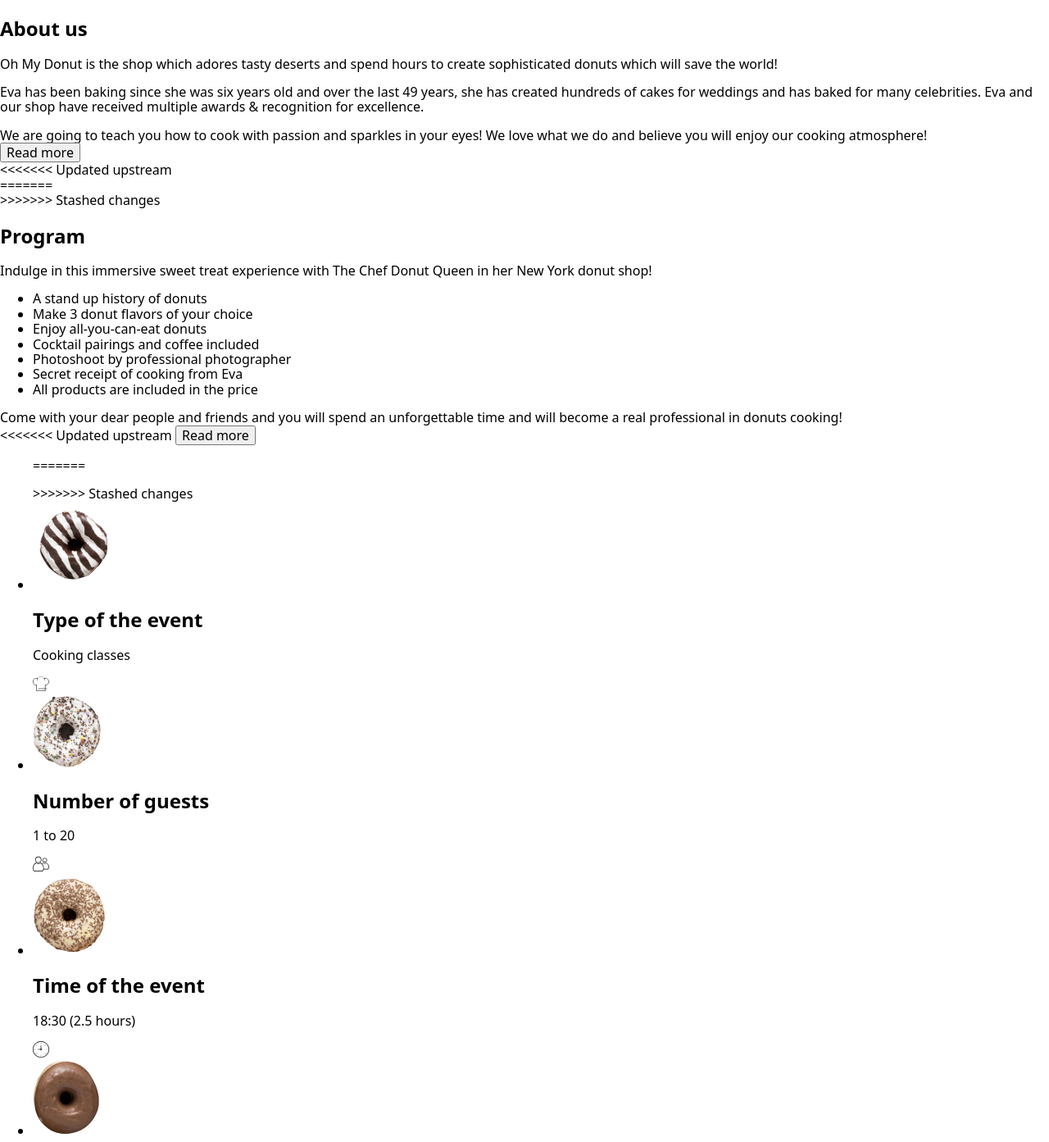
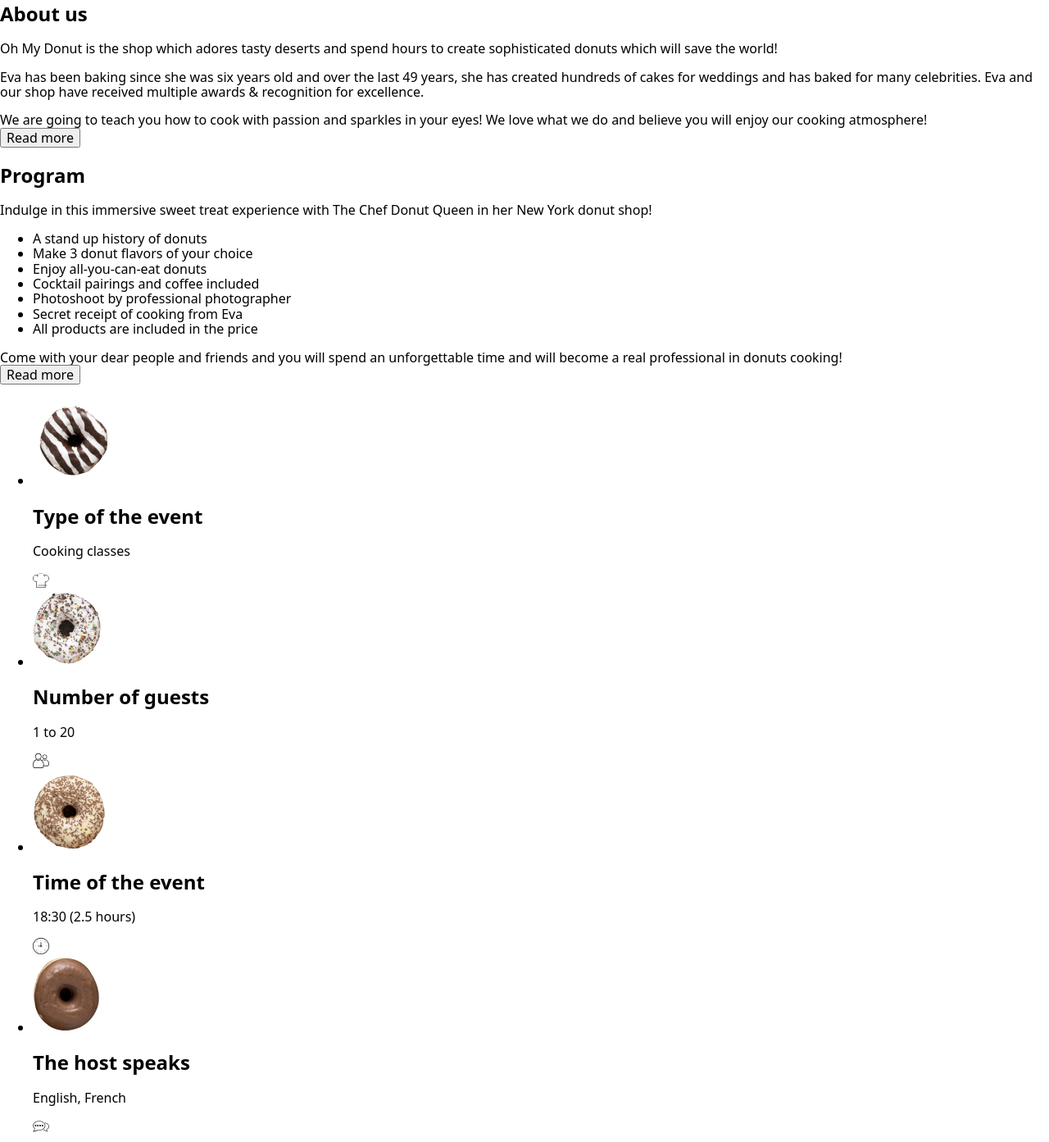
Before and after one commit to antonysavache/project-adaptivnije, a website: page src/index.html in a window 1280 px wide. Shown: the part 2019-3412 px from the top of the page at 82% size. Drawn offline with nearby package versions, Linux system fonts and the light colour scheme; files that its build step writes are made by us from their sources.

Commit message:
oKONCHatelno

```diff
--- a/src/index.html
+++ b/src/index.html
@@ -4,10 +4,7 @@
     <meta charset="UTF-8" />
     <meta name="viewport" content="width=device-width, initial-scale=1.0" />
     <title>Oh My Donut</title>
-<<<<<<< Updated upstream
     <link rel="stylesheet" type="text/css" href="./animate.css" />
-=======
->>>>>>> Stashed changes
 
     <link
       rel="stylesheet"
@@ -50,7 +47,6 @@
       <include src="./partials/registration.html"></include>
     </main>
     <include src="./partials/footer.html"></include>
-<<<<<<< Updated upstream
     <script
       src="https://cdnjs.cloudflare.com/ajax/libs/wow/1.1.2/wow.min.js"
       integrity="sha512-Eak/29OTpb36LLo2r47IpVzPBLXnAMPAVypbSZiZ4Qkf8p/7S/XRG5xp7OKWPPYfJT6metI+IORkR5G8F900+g=="
@@ -61,9 +57,6 @@
     <script>
       new WOW().init();
     </script>
-=======
-
->>>>>>> Stashed changes
     <script src="./js/mobile-menu.js"></script>
 
     <script src="./index.js"></script>
@@ -76,12 +69,5 @@
       src="//cdn.jsdelivr.net/npm/slick-carousel@1.8.1/slick/slick.min.js"
     ></script>
     <script src="./js/reviews.js"></script>
-<<<<<<< Updated upstream
-=======
-    <script src="./wow.min.js"></script>
-    <script>
-      new WOW().init();
-    </script>
->>>>>>> Stashed changes
   </body>
 </html>
--- a/src/partials/program.html
+++ b/src/partials/program.html
@@ -1,10 +1,6 @@
 <section class="program" id="program-section">
   <div class="program-section container">
-<<<<<<< Updated upstream
     <div class="program-text-section wow fadeInLeft" data-wow-duration="2s">
-=======
-    <div class="program-text-section">
->>>>>>> Stashed changes
       <h2 class="titles program-title">Program</h2>
 
       <div class="program-text">
@@ -28,16 +24,10 @@
           become a real professional in donuts cooking!
         </span>
       </div>
-<<<<<<< Updated upstream
       <button class="program-read-more-btn">Read more</button>
     </div>
 
     <ul class="program-donuts-list list wow fadeInRight" data-wow-duration="2s">
-=======
-    </div>
-
-    <ul class="program-donuts-list list">
->>>>>>> Stashed changes
       <li class="program-donuts-item">
         <picture>
           <source
```
